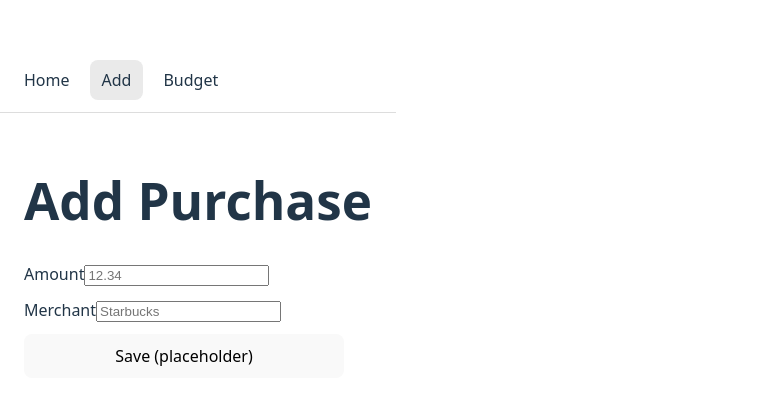
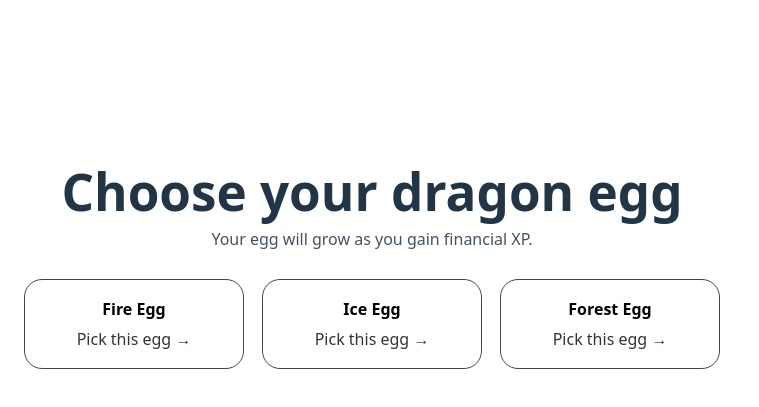
Before and after one commit to blemio/DragonFinance_TartanHacks2026, a React (Vite) app: page /add in a window 1280 px wide. Shown: the part 175-582 px from the top of the page, without its empty margins (0-759 px from the left). Built offline with nearby package versions, Linux system fonts and the light colour scheme.

Commit message:
Implemented egg picker and modified app to incorporate egg picker

```diff
--- a/src/App.jsx
+++ b/src/App.jsx
@@ -1,7 +1,12 @@
+import { useState } from "react";
 import { NavLink, Routes, Route } from "react-router-dom";
+
 import Home from "./pages/Home.jsx";
 import AddPurchase from "./pages/AddPurchase.jsx";
 import Budget from "./pages/Budget.jsx";
+
+import EggPicker from "./components/EggPicker.jsx";
+import { loadProfile, saveProfile } from "./lib/storage.js";
 
 function Nav() {
   const linkStyle = ({ isActive }) => ({
@@ -13,15 +18,37 @@ function Nav() {
   });
 
   return (
-    <div style={{ display: "flex", gap: 8, padding: 12, borderBottom: "1px solid #ddd" }}>
-      <NavLink to="/" style={linkStyle}>Home</NavLink>
-      <NavLink to="/add" style={linkStyle}>Add</NavLink>
-      <NavLink to="/budget" style={linkStyle}>Budget</NavLink>
+    <div style={{ display: "flex", gap: 10, padding: 16 }}>
+      <NavLink to="/" style={linkStyle} end>
+        Home
+      </NavLink>
+      <NavLink to="/add" style={linkStyle}>
+        Add Purchase
+      </NavLink>
+      <NavLink to="/budget" style={linkStyle}>
+        Budget
+      </NavLink>
     </div>
   );
 }
 
 export default function App() {
+  const [profile, setProfile] = useState(() => loadProfile());
+
+  // ✅ Gate: only show egg picker if user has never chosen an egg
+  if (!profile?.eggChoice) {
+    return (
+      <EggPicker
+        onPick={(eggChoice) => {
+          const next = { eggChoice, xp: 0 };
+          saveProfile(next);
+          setProfile(next);
+        }}
+      />
+    );
+  }
+
+  // ✅ After egg chosen: show Darren's app exactly as before
   return (
     <div>
       <Nav />
--- a/src/components/EggPicker.jsx
+++ b/src/components/EggPicker.jsx
@@ -1,35 +1,57 @@
-import { EGGS } from "../lib/dragon";
+export default function EggPicker({ onPick }) {
+  const eggs = [
+    { id: "red", label: "Fire Egg" },
+    { id: "blue", label: "Ice Egg" },
+    { id: "green", label: "Forest Egg" },
+  ];
 
-export default function EggPicker({ onPick }) {
   return (
-    <div style={{ padding: 24 }}>
-      <h1 style={{ marginBottom: 8 }}>Choose your dragon egg</h1>
-      <p style={{ marginTop: 0, opacity: 0.85 }}>
-        Your egg will crack, hatch, and grow as you earn financial XP.
+    <div
+      style={{
+        minHeight: "100vh",
+        display: "flex",
+        alignItems: "center",
+        justifyContent: "center",
+        padding: 24,
+      }}
+    >
+      <div style={{ maxWidth: 900, width: "100%" }}>
+        <h1 style={{ textAlign: "center", marginBottom: 8 }}>
+          Choose your dragon egg
+        </h1>
+        <p style={{ textAlign: "center", opacity: 0.85, marginTop: 0 }}>
+          Your egg will grow as you gain financial XP.
         </p>
 
-      <div style={{ display: "flex", gap: 16, marginTop: 18, flexWrap: "wrap" }}>
-        {EGGS.map((egg) => (
+        <div
+          style={{
+            display: "flex",
+            justifyContent: "center",
+            gap: 18,
+            marginTop: 28,
+            flexWrap: "wrap",
+          }}
+        >
+          {eggs.map((egg) => (
             <button
               key={egg.id}
               onClick={() => onPick(egg.id)}
               style={{
+                width: 220,
                 padding: 18,
-              borderRadius: 14,
+                borderRadius: 18,
                 border: "1px solid #444",
                 background: "transparent",
                 cursor: "pointer",
-              minWidth: 170,
-              textAlign: "left",
+                textAlign: "center",
               }}
             >
               <div style={{ fontSize: 16, fontWeight: 800 }}>{egg.label}</div>
-            <div style={{ marginTop: 6, opacity: 0.8 }}>
-              Pick this egg →
-            </div>
+              <div style={{ marginTop: 8, opacity: 0.8 }}>Pick this egg →</div>
             </button>
           ))}
         </div>
       </div>
+    </div>
   );
 }
```
Lines whose indentation alone changed are shown as unchanged.
